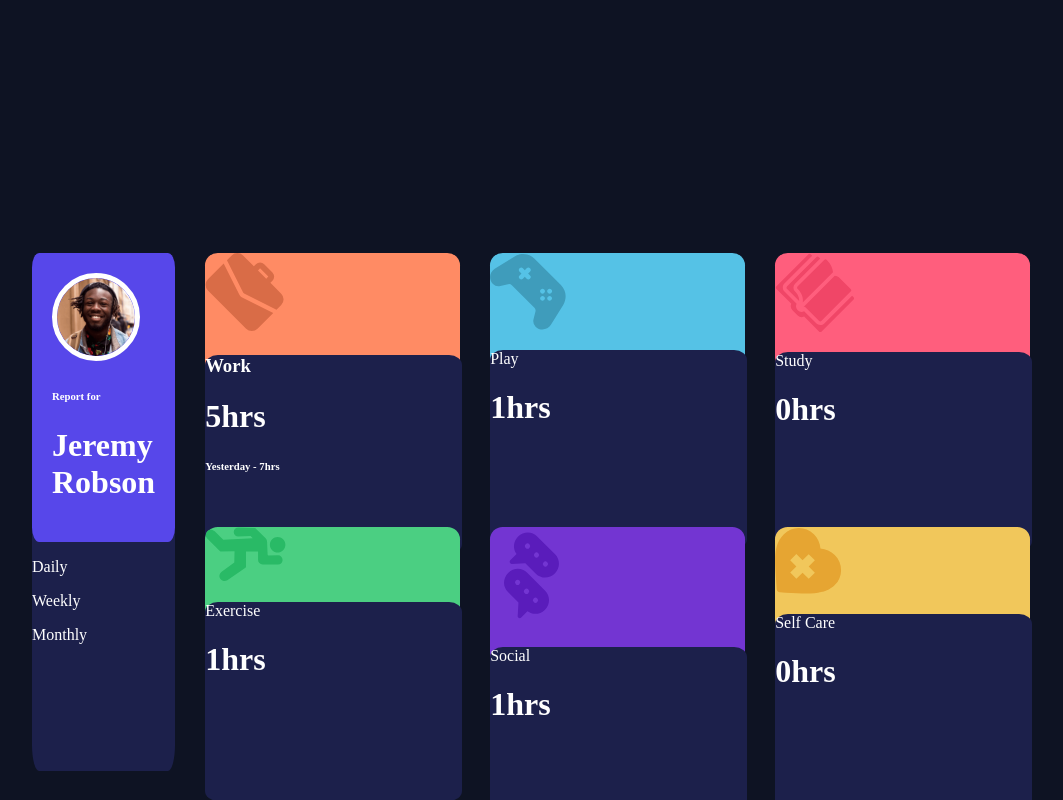
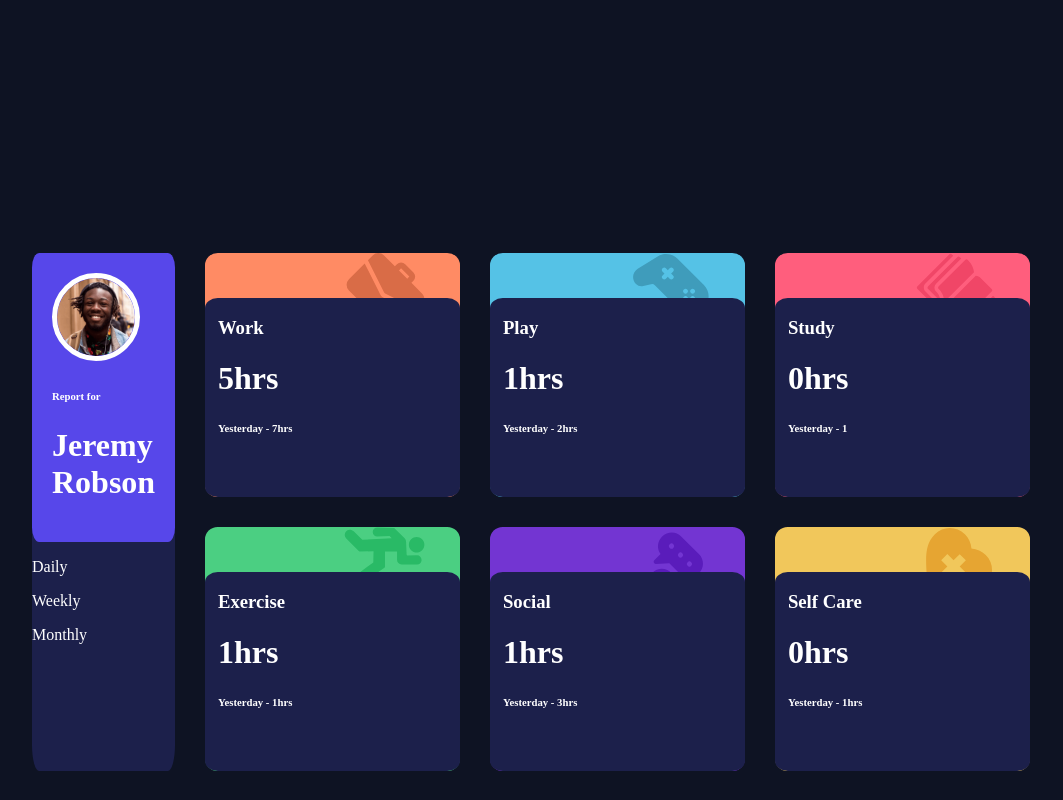
Before and after one commit to TreyTheLooneyCoder/CadeRTimeTracker, a plain HTML site: page index.html in a window 1280 px wide. Both pictures are taken after a click on the element "Daily". Shown: the top 800 px of the page, without its empty margins (141-1204 px from the left). Drawn offline with Linux system fonts and the light colour scheme.

Commit message:
- Fixed card background

```diff
--- a/index.html
+++ b/index.html
@@ -1,8 +1,10 @@
 <!DOCTYPE html>
 <html lang="en">
+
 <head>
   <meta charset="UTF-8">
-  <meta name="viewport" content="width=device-width, initial-scale=1.0"> <!-- displays site properly based on user's device -->
+  <meta name="viewport" content="width=device-width, initial-scale=1.0">
+  <!-- displays site properly based on user's device -->
 
   <link rel="icon" type="image/png" sizes="32x32" href="./images/favicon-32x32.png">
 
@@ -10,12 +12,19 @@
 
   <!-- Feel free to remove these styles or customise in your own stylesheet 👍 -->
   <style>
-    .attribution { font-size: 11px; text-align: center; }
-    .attribution a { color: hsl(228, 45%, 44%); }
+    .attribution {
+      font-size: 11px;
+      text-align: center;
+    }
+
+    .attribution a {
+      color: hsl(228, 45%, 44%);
+    }
   </style>
 
   <link rel="stylesheet" href="./styles/style.css">
 </head>
+
 <body class="body-bg">
 
   <div class="grid-layout">
@@ -47,7 +56,6 @@
 
     <!-- Work -->
     <div class="w-bg-box">
-      <img src="./images/icon-work.svg" alt="Work section Icon">
 
       <div class="w-front-box">
         <h3>Work</h3>
@@ -62,10 +70,9 @@
 
     <!-- Play -->
     <div class="p-bg-box">
-      <img src="./images/icon-play.svg" alt="Play section Icon.">
 
       <div class="p-front-box">
-        <p>Play</p>
+        <h3>Play</h3>
 
         <h1 id="playCurrentTimes"></h1>
         <h6 id="playPreviousTimes"></h6>
@@ -77,10 +84,9 @@
 
     <!-- Study -->
     <div class="st-bg-box">
-      <img src="./images/icon-study.svg" alt="Study section Icon.">
 
       <div class="st-front-box">
-        <p>Study</p>
+        <h3>Study</h3>
 
         <h1 id="studykCurrentTimes"></h1>
         <h6 id="studyPreviousTimes"></h6>
@@ -92,10 +98,9 @@
 
     <!-- Exercise -->
     <div class="e-bg-box">
-      <img src="./images/icon-exercise.svg" alt="Exercise section Icon.">
 
       <div class="e-front-box">
-        <p>Exercise</p>
+        <h3>Exercise</h3>
 
         <h1 id="exerciseCurrentTimes"></h1>
         <h6 id="exercisePreviousTimes"></h6>
@@ -107,10 +112,9 @@
 
     <!-- Social -->
     <div class="s-bg-box">
-      <img src="./images/icon-social.svg" alt="Social section Icon.">
 
       <div class="s-front-box">
-        <p>Social</p>
+        <h3>Social</h3>
 
         <h1 id="socialCurrentTimes"></h1>
         <h6 id="socialPreviousTimes"></h6>
@@ -122,10 +126,9 @@
 
     <!-- Self Care -->
     <div class="sc-bg-box">
-      <img src="./images/icon-self-care.svg" alt="Self-Care section Icon.">
 
       <div class="sc-front-box">
-        <p>Self Care</p>
+        <h3>Self Care</h3>
 
         <h1 id="selfCareCurrentTimes"></h1>
         <h6 id="selfCarePreviousTimes"></h6>
@@ -144,4 +147,5 @@
 
   <script src="./scripts/app.js"></script>
 </body>
+
 </html>
--- a/scripts/app.js
+++ b/scripts/app.js
@@ -26,64 +26,68 @@ GetHours().then(data => {
     workCurrentTimes.innerText = `${data[0].timeframes.weekly.current}hrs`;
     workPreviousTimes.innerText = `Last Week  - ${data[0].timeframes.weekly.previous}hrs`;
     playCurrentTimes.innerText = `${data[1].timeframes.weekly.current}hrs`;
-    playPreviousTimes = `Last Week - ${data[1].timeframes.weekly.previous}hrs`;
+    playPreviousTimes.innerText = `Last Week - ${data[1].timeframes.weekly.previous}hrs`;
     studykCurrentTimes.innerText = `${data[2].timeframes.weekly.current}hrs`;
-    studyPreviousTimes = `Last Week - ${data[2].timeframes.weekly.previous}`;
+    studyPreviousTimes.innerText = `Last Week - ${data[2].timeframes.weekly.previous}`;
     exerciseCurrentTimes.innerText = `${data[3].timeframes.weekly.current}hrs`;
-    exercisePreviousTimes = `Last Week - ${data[3].timeframes.weekly.previous}hrs`;
+    exercisePreviousTimes.innerText = `Last Week - ${data[3].timeframes.weekly.previous}hrs`;
     socialCurrentTimes.innerText = `${data[4].timeframes.weekly.current}hrs`;
-    socialPreviousTimes = `Last Week - ${data[4].timeframes.weekly.previous}hrs`;
+    socialPreviousTimes.innerText = `Last Week - ${data[4].timeframes.weekly.previous}hrs`;
     selfCareCurrentTimes.innerText = `${data[5].timeframes.weekly.current}hrs`;
-    selfCarePreviousTimes = `Last Week - ${data[5].timeframes.weekly.previous}hrs`;
+    selfCarePreviousTimes.innerText = `Last Week - ${data[5].timeframes.weekly.previous}hrs`;
 })
 
 dailyBtn.addEventListener("click", function(){
+
     GetHours().then(data => {
         workCurrentTimes.innerText = `${data[0].timeframes.daily.current}hrs`;
         workPreviousTimes.innerText = `Yesterday  - ${data[0].timeframes.daily.previous}hrs`;
         playCurrentTimes.innerText = `${data[1].timeframes.daily.current}hrs`;
-        playPreviousTimes = `Yesterday - ${data[1].timeframes.daily.previous}hrs`;
+        playPreviousTimes.innerText = `Yesterday - ${data[1].timeframes.daily.previous}hrs`;
         studykCurrentTimes.innerText = `${data[2].timeframes.daily.current}hrs`;
-        studyPreviousTimes = `Yesterday - ${data[2].timeframes.daily.previous}`;
+        studyPreviousTimes.innerText = `Yesterday - ${data[2].timeframes.daily.previous}`;
         exerciseCurrentTimes.innerText = `${data[3].timeframes.daily.current}hrs`;
-        exercisePreviousTimes = `Yesterday - ${data[3].timeframes.daily.previous}hrs`;
+        exercisePreviousTimes.innerText = `Yesterday - ${data[3].timeframes.daily.previous}hrs`;
         socialCurrentTimes.innerText = `${data[4].timeframes.daily.current}hrs`;
-        socialPreviousTimes = `Yesterday - ${data[4].timeframes.daily.previous}hrs`;
+        socialPreviousTimes.innerText = `Yesterday - ${data[4].timeframes.daily.previous}hrs`;
         selfCareCurrentTimes.innerText = `${data[5].timeframes.daily.current}hrs`;
-        selfCarePreviousTimes = `Yesterday - ${data[5].timeframes.daily.previous}hrs`;
+        selfCarePreviousTimes.innerText = `Yesterday - ${data[5].timeframes.daily.previous}hrs`;
     })
 })
 
 weeklyBtn.addEventListener("click", function(){
+
     GetHours().then(data => {
         workCurrentTimes.innerText = `${data[0].timeframes.weekly.current}hrs`;
         workPreviousTimes.innerText = `Last Week  - ${data[0].timeframes.weekly.previous}hrs`;
         playCurrentTimes.innerText = `${data[1].timeframes.weekly.current}hrs`;
-        playPreviousTimes = `Last Week - ${data[1].timeframes.weekly.previous}hrs`;
+        playPreviousTimes.innerText = `Last Week - ${data[1].timeframes.weekly.previous}hrs`;
         studykCurrentTimes.innerText = `${data[2].timeframes.weekly.current}hrs`;
-        studyPreviousTimes = `Last Week - ${data[2].timeframes.weekly.previous}`;
+        studyPreviousTimes.innerText = `Last Week - ${data[2].timeframes.weekly.previous}`;
         exerciseCurrentTimes.innerText = `${data[3].timeframes.weekly.current}hrs`;
-        exercisePreviousTimes = `Last Week - ${data[3].timeframes.weekly.previous}hrs`;
+        exercisePreviousTimes.innerText = `Last Week - ${data[3].timeframes.weekly.previous}hrs`;
         socialCurrentTimes.innerText = `${data[4].timeframes.weekly.current}hrs`;
-        socialPreviousTimes = `Last Week - ${data[4].timeframes.weekly.previous}hrs`;
+        socialPreviousTimes.innerText = `Last Week - ${data[4].timeframes.weekly.previous}hrs`;
         selfCareCurrentTimes.innerText = `${data[5].timeframes.weekly.current}hrs`;
-        selfCarePreviousTimes = `Last Week - ${data[5].timeframes.weekly.previous}hrs`;
+        selfCarePreviousTimes.innerText = `Last Week - ${data[5].timeframes.weekly.previous}hrs`;
     })
 })
 
 monthlyBtn.addEventListener("click", function(){
+    console.log('monthly pushed');
+
     GetHours().then(data => {
         workCurrentTimes.innerText = `${data[0].timeframes.monthly.current}hrs`;
         workPreviousTimes.innerText = `Last Month  - ${data[0].timeframes.monthly.previous}hrs`;
         playCurrentTimes.innerText = `${data[1].timeframes.monthly.current}hrs`;
-        playPreviousTimes = `Last Month - ${data[1].timeframes.monthly.previous}hrs`;
+        playPreviousTimes.innerText = `Last Month - ${data[1].timeframes.monthly.previous}hrs`;
         studykCurrentTimes.innerText = `${data[2].timeframes.monthly.current}hrs`;
-        studyPreviousTimes = `Last Month - ${data[2].timeframes.monthly.previous}`;
+        studyPreviousTimes.innerText = `Last Month - ${data[2].timeframes.monthly.previous}`;
         exerciseCurrentTimes.innerText = `${data[3].timeframes.monthly.current}hrs`;
-        exercisePreviousTimes = `Last Month - ${data[3].timeframes.monthly.previous}hrs`;
+        exercisePreviousTimes.innerText = `Last Month - ${data[3].timeframes.monthly.previous}hrs`;
         socialCurrentTimes.innerText = `${data[4].timeframes.monthly.current}hrs`;
-        socialPreviousTimes = `Last Month - ${data[4].timeframes.monthly.previous}hrs`;
+        socialPreviousTimes.innerText = `Last Month - ${data[4].timeframes.monthly.previous}hrs`;
         selfCareCurrentTimes.innerText = `${data[5].timeframes.monthly.current}hrs`;
-        selfCarePreviousTimes = `Last Month - ${data[5].timeframes.monthly.previous}hrs`;
+        selfCarePreviousTimes.innerText = `Last Month - ${data[5].timeframes.monthly.previous}hrs`;
     })
 })
--- a/styles/style.css
+++ b/styles/style.css
@@ -53,12 +53,19 @@
 
 .w-bg-box {
     background-color: #FF8B64;
+    background-image: url("../images/icon-work.svg");
+    background-repeat: no-repeat;
+    background-position: 80% 0%;
+
     border-radius: 5%;
 
     width: 255px;
     height: 244px;
 
     color: white;
+
+    display: flex;
+    align-items: end;
 }
 
 .w-front-box {
@@ -71,16 +78,25 @@
     width: 257px;
     height: 199px;
 
+    padding-left: 5%;
+
 }
 
 .p-bg-box {
     background-color: #55C2E6;
+    background-image: url("../images/icon-play.svg");
+    background-repeat: no-repeat;
+    background-position: 80% 0%;
+
     border-radius: 5%;
 
     width: 255px;
     height: 244px;
 
     color: white;
+
+    display: flex;
+    align-items: end;
 }
 
 .p-front-box {
@@ -93,16 +109,24 @@
     width: 257px;
     height: 199px;
 
+    padding-left: 5%;
 }
 
 .st-bg-box {
     background-color: #FF5E7D;
+    background-image: url("../images/icon-study.svg");
+    background-repeat: no-repeat;
+    background-position: 80% 0%;
+
     border-radius: 5%;
 
     width: 255px;
     height: 244px;
 
     color: white;
+
+    display: flex;
+    align-items: end;
 }
 
 .st-front-box {
@@ -115,16 +139,24 @@
     width: 257px;
     height: 199px;
 
+    padding-left: 5%;
 }
 
 .e-bg-box {
     background-color: #4BCF82;
+    background-image: url("../images/icon-exercise.svg");
+    background-repeat: no-repeat;
+    background-position: 80% 0%;
+
     border-radius: 5%;
 
     width: 255px;
     height: 244px;
 
     color: white;
+
+    display: flex;
+    align-items: end;
 }
 
 .e-front-box {
@@ -137,16 +169,24 @@
     width: 257px;
     height: 199px;
 
+    padding-left: 5%;
 }
 
 .s-bg-box {
     background-color: #7335D2;
+    background-image: url("../images/icon-social.svg");
+    background-repeat: no-repeat;
+    background-position: 80% 0%;
+
     border-radius: 5%;
 
     width: 255px;
     height: 244px;
 
     color: white;
+
+    display: flex;
+    align-items: end;
 }
 
 .s-front-box {
@@ -159,16 +199,24 @@
     width: 257px;
     height: 199px;
 
+    padding-left: 5%;
 }
 
 .sc-bg-box {
     background-color: #F1C75B;
+    background-image: url("../images/icon-self-care.svg");
+    background-repeat: no-repeat;
+    background-position: 80% 0%;
+
     border-radius: 5%;
 
     width: 255px;
     height: 244px;
 
     color: white;
+
+    display: flex;
+    align-items: end;
 }
 
 .sc-front-box {
@@ -181,4 +229,5 @@
     width: 257px;
     height: 199px;
 
+    padding-left: 5%;
 }
```
